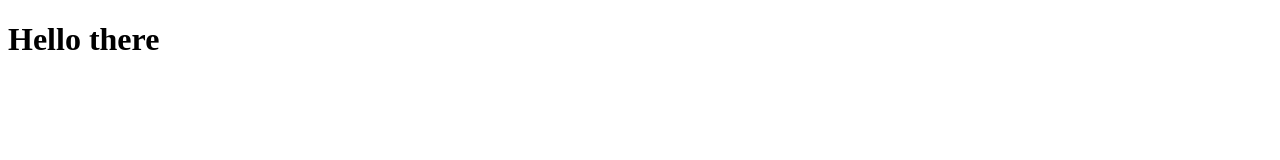
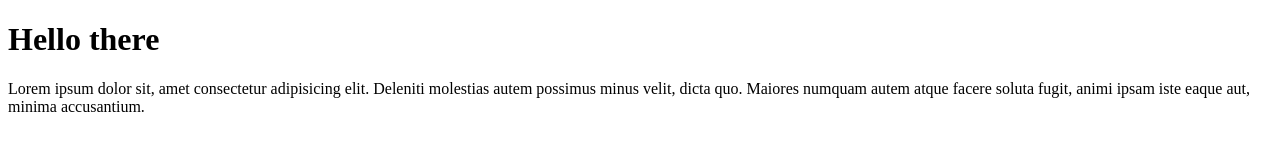
Before and after one commit to davide-saietti/first-repository, a plain HTML site: page index.html in a window 1280 px wide. Drawn offline with Linux system fonts and the light colour scheme.

Commit message:
feat: first parag

```diff
--- a/index.html
+++ b/index.html
@@ -7,5 +7,6 @@
 </head>
 <body>
     <h1>Hello there</h1>
+    <p>Lorem ipsum dolor sit, amet consectetur adipisicing elit. Deleniti molestias autem possimus minus velit, dicta quo. Maiores numquam autem atque facere soluta fugit, animi ipsam iste eaque aut, minima accusantium.</p>
 </body>
 </html>
```
